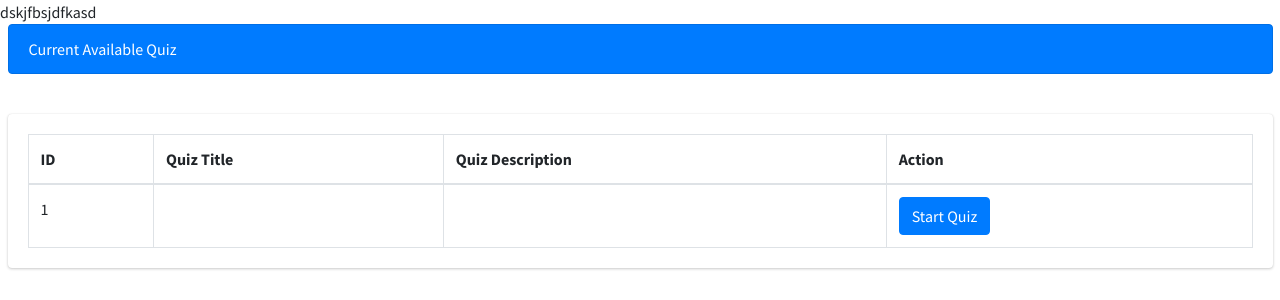
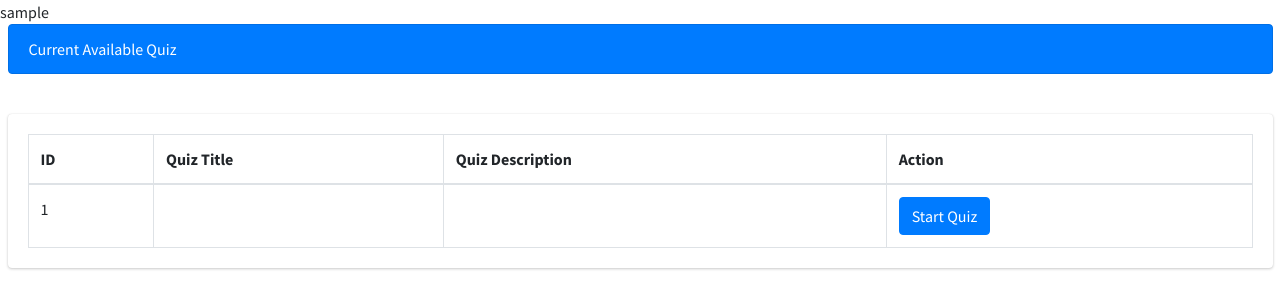
Before and after one commit to parengjames/survey, a PHP site: page /takequiz.php in a window 1280 px wide. Shown: the top 300 px of the page. Run offline with PHP 8.4, Linux system fonts and the light colour scheme; tables that the repository leaves empty or names only in its code hold one stand-in row (values such as "Sample post"); data that the repository does not hold is empty; some libraries are stand-ins or nearby versions.

Commit message:
Update takequiz.php

```diff
--- a/takequiz.php
+++ b/takequiz.php
@@ -15,7 +15,7 @@
 
 <body>
 	<div>
-		dskjfbsjdfkasd
+		sample
 	</div>
 	<div class="container-fluid admin">
 		<div class="col-md-12 alert alert-primary">Current Available Quiz</div>
```
